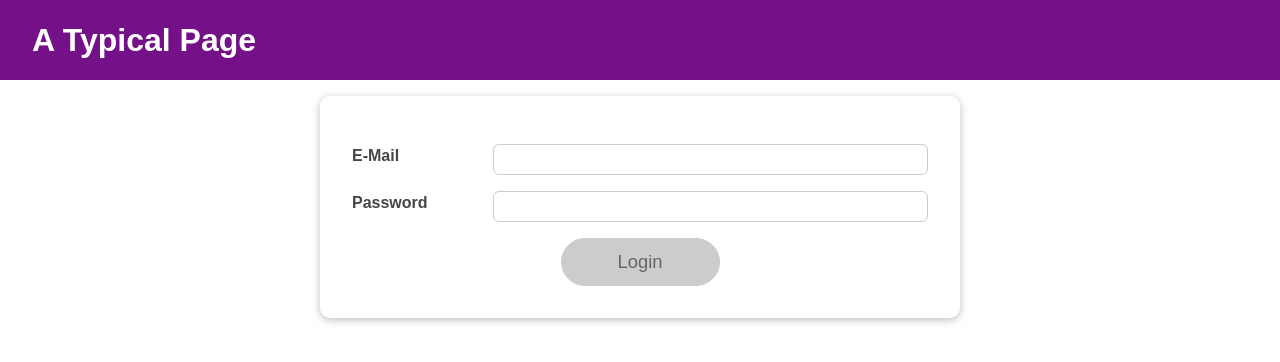
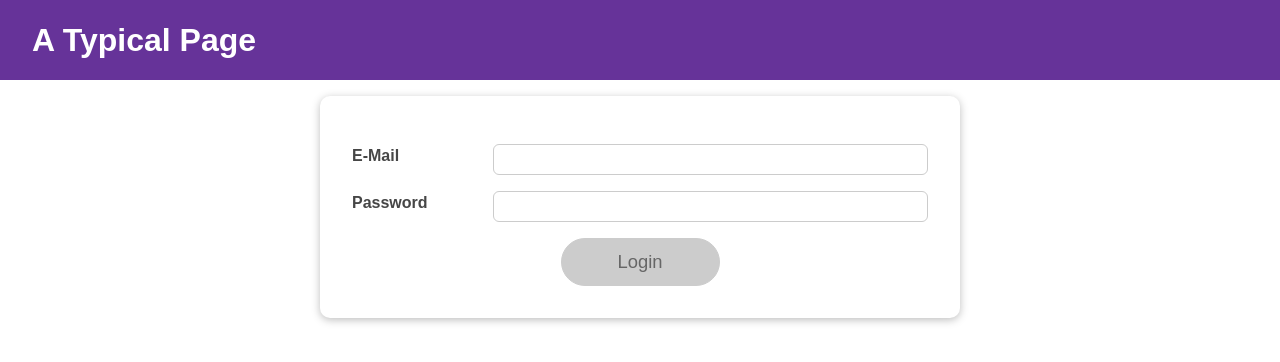
Before and after one commit to MahsumaRezai/React_LogIn, a React (Create React App) app: page / in a window 1280 px wide. Shown: the top 362 px of the page. Built offline with nearby package versions, Linux system fonts and the light colour scheme.

Commit message:
worok on style section

```diff
--- a/src/components/MainHeader/MainHeader.module.css
+++ b/src/components/MainHeader/MainHeader.module.css
@@ -7,7 +7,7 @@
   display: flex;
   justify-content: space-between;
   align-items: center;
-  background: #741188;
+  background: rebeccapurple;
   padding: 0 2rem;
 }
 
```
